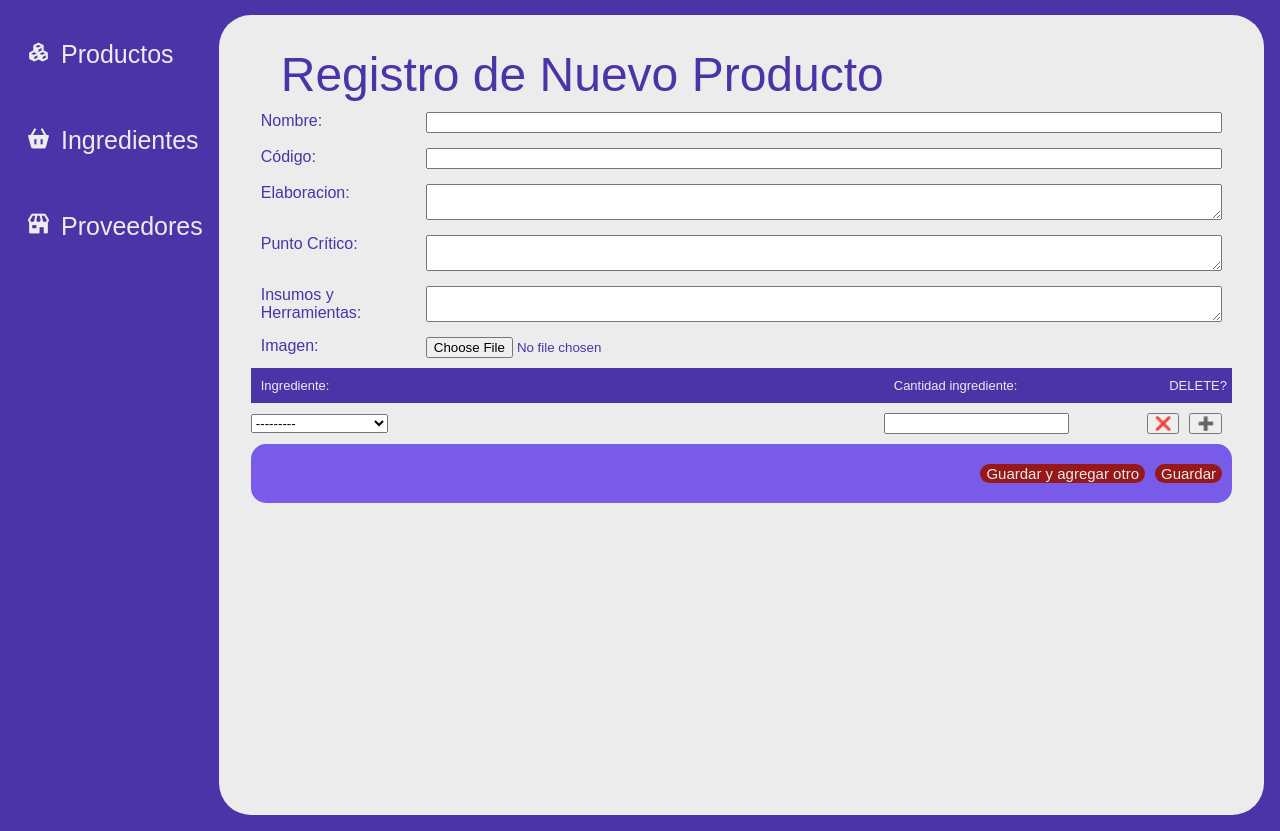
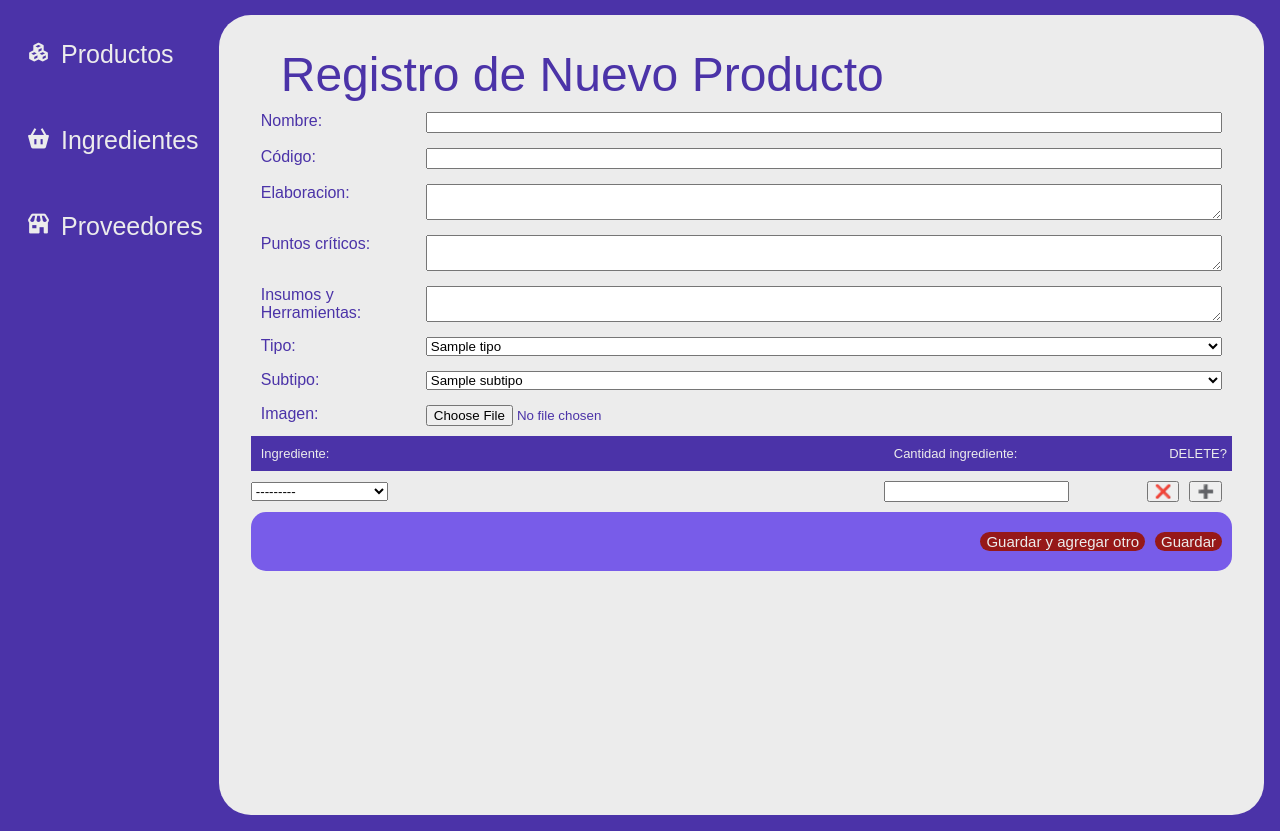
Before and after one commit to Danccs/bellavista_donuts, a Django app: page /crear_prod in a window 1280 px wide. Shown: the part 100-931 px from the top of the page. Run offline with Django 5.2, Linux system fonts and the light colour scheme; tables that the repository leaves empty hold one stand-in row (values such as "Sample post"); parts of the project's set-up code (start-up, migrations or seed data) failed here and were passed over.

Commit message:
backend crear_prod

```diff
--- a/config/templates/crear_prod.html
+++ b/config/templates/crear_prod.html
@@ -22,12 +22,18 @@
       <label for="{{ formulario.elaboracion.id_for_label }}">Elaboracion: </label>
       <textarea id="{{ formulario.elaboracion.id_for_label }}" name="elaboracion" rows="2" required></textarea>
 
-      <label for="{{ formulario.puntos_criticos.id_for_label }}">Punto Crítico: </label>
+      <label for="{{ formulario.puntos_criticos.id_for_label }}">Puntos críticos: </label>
       <textarea id="{{ formulario.puntos_criticos.id_for_label }}" name="puntos_criticos" rows="2" required></textarea>
 
       <label for="{{ formulario.insumos_herramientas.id_for_label }}">Insumos y Herramientas: </label>
       <textarea id="{{ formulario.insumos_herramientas.id_for_label }}" name="insumos_herramientas" rows="2"
         required></textarea>
+
+      <label for="{{ formulario.tipo.id_for_label }}">Tipo: </label>
+      {{ formulario.tipo }}
+
+      <label for="{{ formulario.subtipo.id_for_label }}">Subtipo: </label>
+      {{ formulario.subtipo }}
 
       <label for="{{ formulario.imagen.id_for_label }}">Imagen: </label>
       <input type="file" name="imagen" id="{{ formulario.imagen.id_for_label }}" />
@@ -56,11 +62,12 @@
         <input class="btn-agre" type="button" value="➕" />
       </div>
       {% endif %}
+
       {% endfor %}
     </div>
 
     <div class="fm-buttons-submit">
-      <input type="submit" value="Guardar y agregar otro" name="agregar_otro"/>
+      <input type="submit" value="Guardar y agregar otro" name="agregar_otro" />
       <input type="submit" value="Guardar" />
     </div>
 
--- a/productos/views.py
+++ b/productos/views.py
@@ -37,6 +37,11 @@
                 return HttpResponseRedirect(reverse("crear_prod"))
 
             return HttpResponseRedirect("/")
+
+        else:
+            print("¡Formularios no válidos!")
+            print("Errores en ProductoForm:", formcrear.errors)
+            print("Errores en ProductoIngredienteForm:", form_producto_ingrediente.errors)
 
     context = {
         'formulario': ProductoForm()
```
Also changed, not shown: media/up_images/boston_cream.png (added), media/up_images/ferrerisimo.png (added), media/up_images/nutella.png (added), media/up_images/pie_de_limon.png (added), 1 other file.
